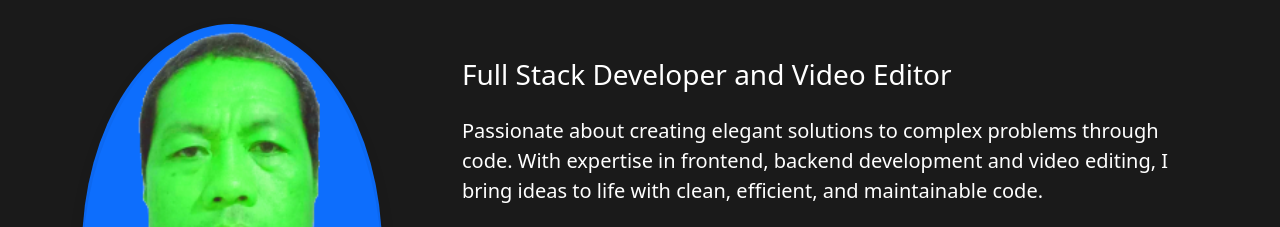
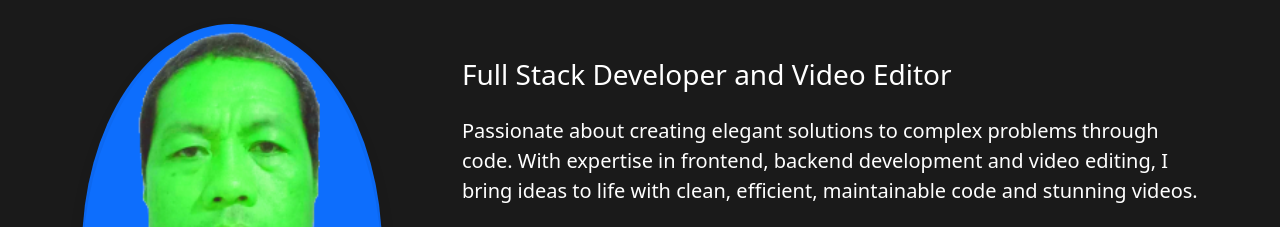
Before and after one commit to Alexgithub1998/portfoliobootstrapproject1, a plain HTML site: page index.html in a window 1280 px wide. Shown: the part 710-937 px from the top of the page. Drawn offline with nearby package versions, Linux system fonts and the light colour scheme.

Commit message:
Update index.html

```diff
--- a/index.html
+++ b/index.html
@@ -415,7 +415,7 @@ footer {
             <div class="col-md-8">
                 <h3 class="mb-4">Full Stack Developer and Video Editor</h3>
                 <p class="lead mb-4">
-                    Passionate about creating elegant solutions to complex problems through code. With expertise in frontend, backend development and video editing, I bring ideas to life with clean, efficient, and maintainable code.
+                    Passionate about creating elegant solutions to complex problems through code. With expertise in frontend, backend development and video editing, I bring ideas to life with clean, efficient, maintainable code and stunning videos.
                 </p>
                 <div class="row mb-4">
                     <div class="col-md-6">
```
